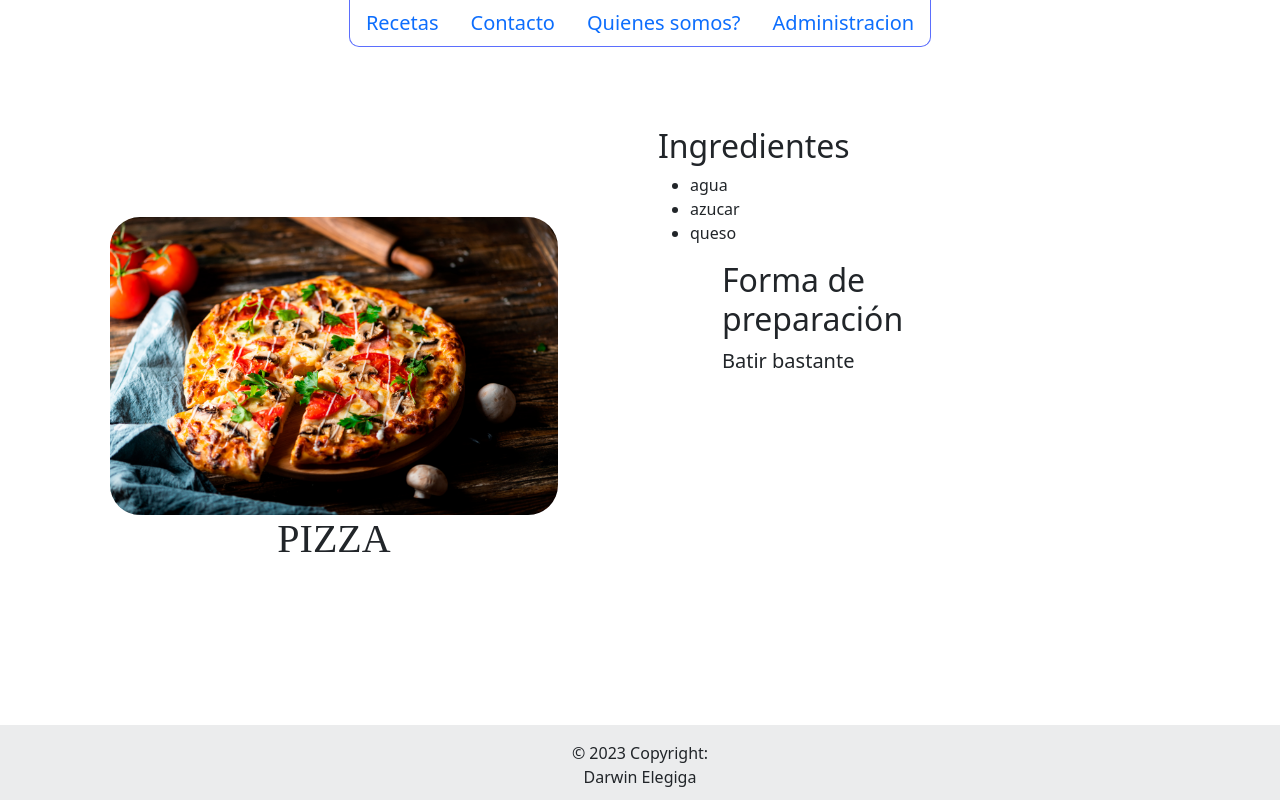
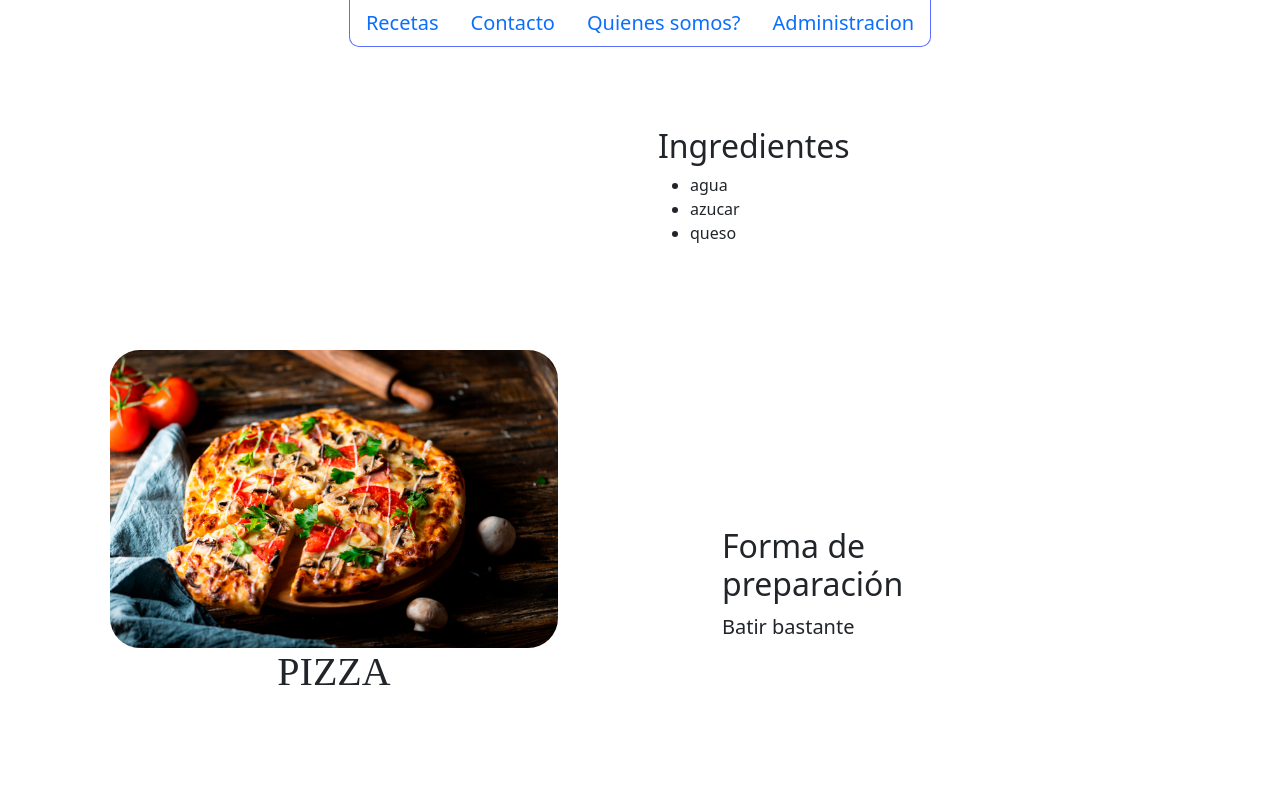
Before and after one commit to almaralesmarina2023/Darwin, an Angular app: page /informacion/0 in a window 1280 px wide. Shown: the top 800 px of the page. Built offline with nearby package versions, Linux system fonts and the light colour scheme.

Commit message:
Correccion de errores

```diff
--- a/src/app/informacion/informacion.component.css
+++ b/src/app/informacion/informacion.component.css
@@ -40,7 +40,12 @@ body{
   overflow: hidden;
   overflow-y: scroll;
 }
-
+.ingredientes{
+  width: 300px;
+  height: 400px;
+  overflow: hidden;
+  overflow-y: scroll;
+}
 ::-webkit-scrollbar {
   display: none;
 }
```
